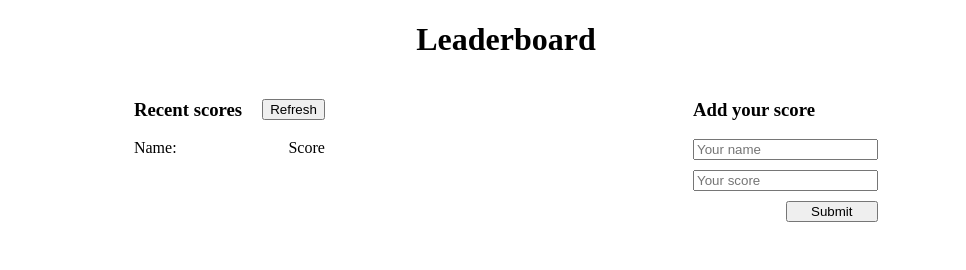
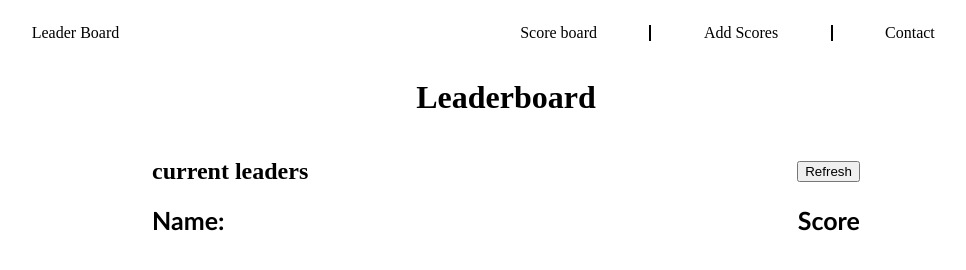
Before and after one commit to PowerLevel9000/LeaderboardWithApi, a website built with webpack: page src/template.html in a window 1280 px wide. Shown: the whole page, without its empty margins (134-1100 px from the left). Built offline with nearby package versions, Linux system fonts and the light colour scheme; no server answers.

Commit message:
basic styling skelton

```diff
--- a/src/index.js
+++ b/src/index.js
@@ -29,7 +29,7 @@ const displayScores = async () => {
   const descendingData = waitingData.result.sort((a, b) => b.score - a.score);
   descendingData.forEach((result) => {
     leaderboard.innerHTML += `
-    <div class="score">${result.user}: <span>${result.score}</span></div>
+    <div class="score">${result.user.toUpperCase()}  <span>${result.score}</span></div>
     `;
   });
 };
--- a/src/styles/main.scss
+++ b/src/styles/main.scss
@@ -6,21 +6,68 @@
   gap: 10%;
 }
 
-.leaderboard-title-container {
+header {
   display: flex;
-  justify-content: space-between;
-  gap: 20px;
+  height: 50px;
+  justify-content: space-around;
+  align-items: center;
+
+  ul {
+    width: 40%;
+    display: flex;
+    justify-content: space-evenly;
+    align-items: center;
+    list-style-type: none;
+
+    div {
+      width: 14px;
+      height: 100%;
+      border: 1px solid black;
+      transform: rotate(90deg);
+    }
+  }
+}
+
+
+
+.leaderboard-container {
+  width: 100%;
+  height: 70vh;
+
+  .leaderboard {
+    width: 70%;
+    margin: auto;
+    font-size: 25px;
+    font-weight: 400;
+    font-family: 'Gill Sans', 'Gill Sans MT', Calibri, 'Trebuchet MS', sans-serif;
+  }
+
+  .leaderboard-title-container {
+    width: 70%;
+    display: flex;
+    justify-content: space-between;
+    align-items: center;
+    gap: 20px;
+    margin: auto;
+
+  }
 }
 
 .refresh-btn {
   /* stylelint-disable */
-  height: fit-content; /* why it showing Invalid value for `height` as it is valid? */
+  height: fit-content;
+  /* why it showing Invalid value for `height` as it is valid? */
   /* stylelint-enable */
   align-self: center;
 }
 
 .main-title-text {
   text-align: center;
+}
+
+.score:first-of-type {
+  font-weight: bolder;
+  margin-bottom: 15px;
 }
 
 .score {
@@ -44,3 +91,7 @@ form {
     align-self: flex-end;
   }
 }
+
+.hidden {
+  display: none;
+}
--- a/src/template.html
+++ b/src/template.html
@@ -8,24 +8,34 @@
   <title>
     <%= htmlWebpackPlugin.options.title %>
   </title>
+  <script src="https://kit.fontawesome.com/b89b7c8adf.js" crossorigin="anonymous"></script>
 </head>
 
 <body>
+  <header>
+    <div class="logo">Leader Board</div>
+    <ul>
+      <li>Score board</li><div class="slash"></div>
+      <li>Add Scores</li><div class="slash"></div>
+      <li>Contact</li>
+    </ul>
+  </header>
   <main class="main-section">
     <div class="main-section-title">
       <h1 class="main-title-text">Leaderboard</h1>
+      <h1 class="main-title-text hidden">Add New Score</h1>
     </div>
     <div class="main-content">
       <div class="leaderboard-container">
         <div class="leaderboard-title-container">
-          <h3 class="recent-scores-title">Recent scores</h3>
+          <h2 class="recent-scores-title">current leaders</h2>
           <button class="refresh-btn">Refresh</button>
         </div>
         <div class="leaderboard">
           <div class="score">Name: <span>Score</span></div>
         </div>
       </div>
-      <div class="form-container">
+      <div class="form-container hidden">
         <h3 class="form-title">Add your score</h3>
         <form>
           <input id="name" maxlength="15" class="name-input" requiered type="text" placeholder="Your name" autocomplete="off">
```
